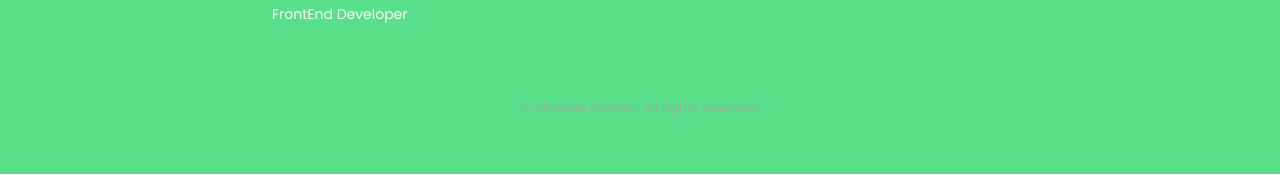
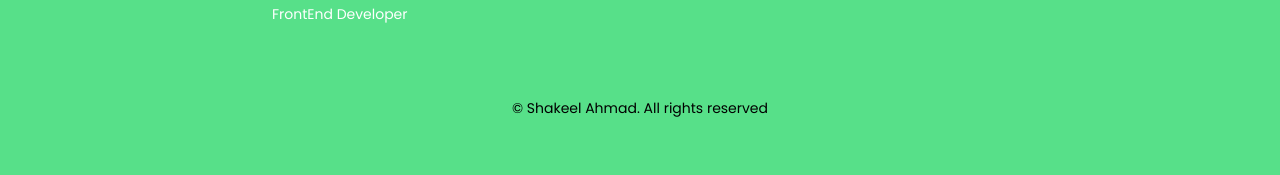
Before and after one commit to Shakeel-Coder/ShakeelAhmadPortfolio, a plain HTML site: page index.html in a window 1280 px wide. Shown: the part 6178-6353 px from the top of the page. Drawn offline with nearby package versions, Linux system fonts and the light colour scheme.

Commit message:
Update styles.css
change footer style

```diff
--- a/css/styles.css
+++ b/css/styles.css
@@ -996,9 +996,9 @@ img {
 }
 
 .footer_copy {
-    font-size: var(--smaller-font-size);
+    font-size: var(--small-font-size);
     text-align: center;
-    color: var(--text-color-light);
+    color: #000;
     margin-top: var(--mb-3);
 }
 
```
